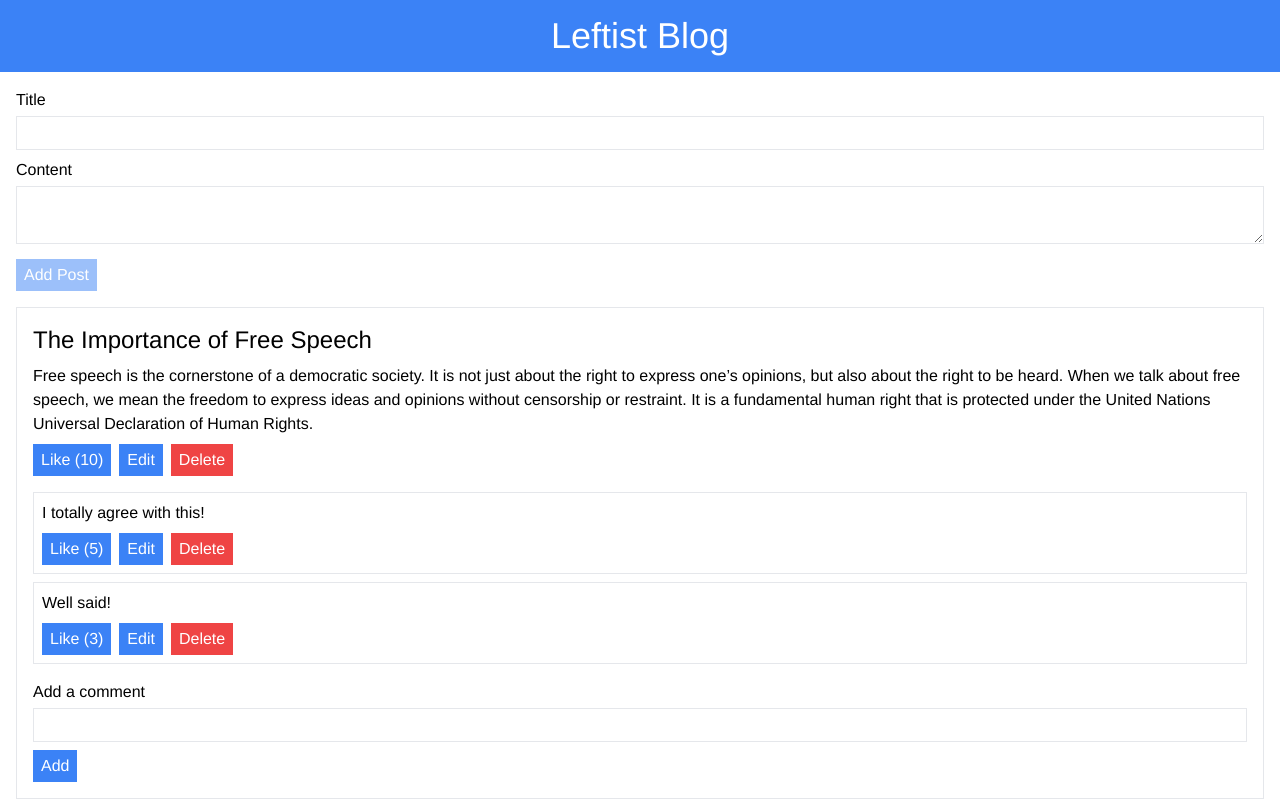
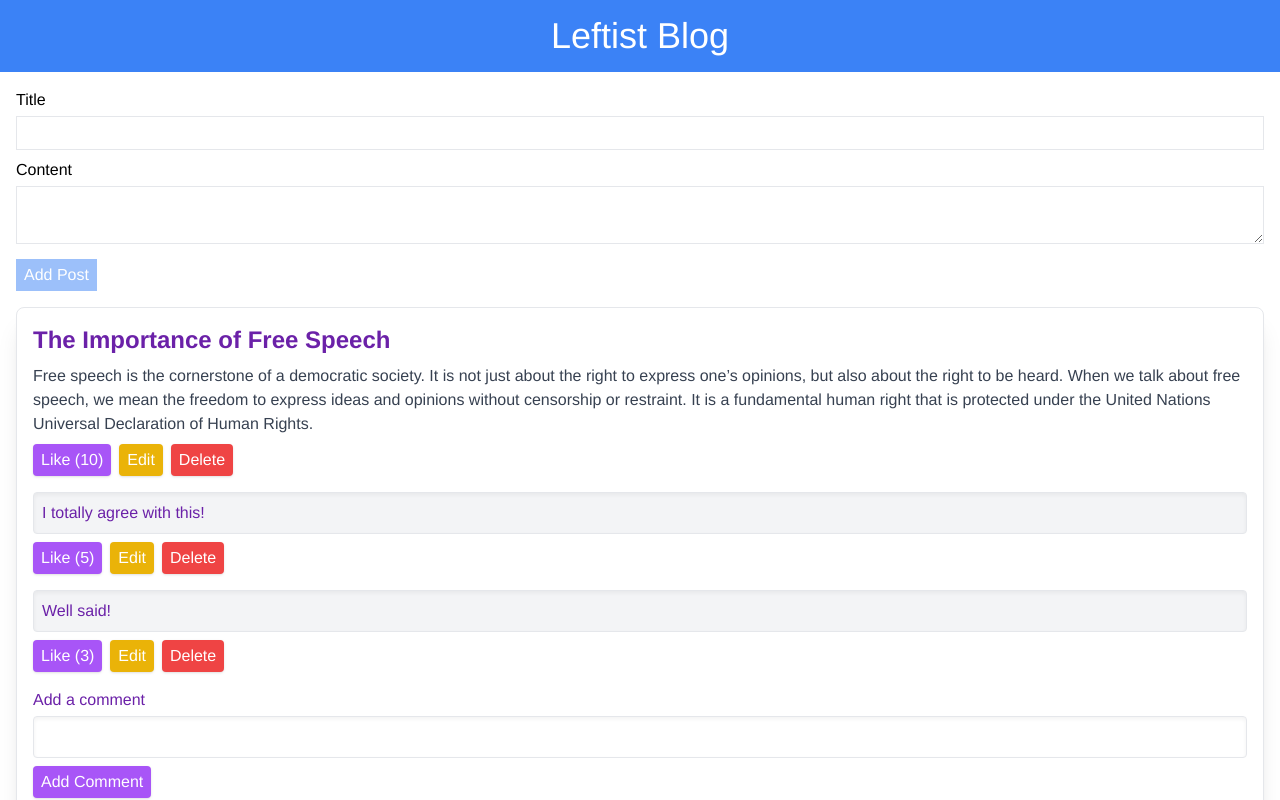
Before and after one commit to hsavzyan/ProgressivePulse, a React (Vite) app: page / in a window 1280 px wide. Shown: the top 800 px of the page. Built offline with nearby package versions, Linux system fonts and the light colour scheme.

Commit message:
design improvements

```diff
--- a/src/components/Post.tsx
+++ b/src/components/Post.tsx
@@ -68,16 +68,15 @@ const Post: React.FC<PostProps> = ({
   };
 
   // Return the JSX to render
-  // Return the JSX to render
   return (
-    <article className="border p-4 mb-4">
-      <h2 className="text-2xl mb-2">
+    <article className="border p-4 mb-4 bg-white rounded-lg shadow-xl">
+      <h2 className="text-2xl mb-2 font-semibold text-purple-800">
         {isEditingPost ? (
           <input
             type="text"
             value={postTitle}
             onChange={(e) => setPostTitle(e.target.value)}
-            className="text-2xl mb-2 w-full p-1 border"
+            className="text-2xl mb-2 w-full p-2 border rounded shadow-inner"
           />
         ) : (
           post.title
@@ -87,61 +86,66 @@ const Post: React.FC<PostProps> = ({
         <textarea
           value={postContent}
           onChange={(e) => setPostContent(e.target.value)}
-          className="w-full p-1 border mb-2"
+          className="w-full p-2 border rounded mb-2 shadow-inner"
         />
       ) : (
-        <p>{post.content}</p>
+        <p className="text-gray-700">{post.content}</p>
       )}
+      <div className="flex items-center space-x-2 mt-2">
         <button
           onClick={likePost}
-        className="mt-2 px-2 py-1 bg-blue-500 text-white mr-2"
+          className="px-2 py-1 bg-purple-500 text-white rounded shadow"
         >
           Like ({post.likes})
         </button>
         {isEditingPost ? (
           <button
             onClick={handlePostSubmit}
-          className="mt-2 px-2 py-1 bg-blue-500 text-white mr-2"
+            className="px-2 py-1 bg-green-500 text-white rounded shadow"
           >
             Save
           </button>
         ) : (
           <button
             onClick={() => setIsEditingPost(true)}
-          className="mt-2 px-2 py-1 bg-blue-500 text-white mr-2"
+            className="px-2 py-1 bg-yellow-500 text-white rounded shadow"
           >
             Edit
           </button>
         )}
         <button
           onClick={deletePost}
-        className="px-2 py-1 bg-red-500 text-white mr-2"
+          className="px-2 py-1 bg-red-500 text-white rounded shadow"
         >
           Delete
         </button>
-      <div className="mt-4">
+      </div>
+      <div className="mt-4 space-y-4">
         {post.comments.map((comment) => (
-          <div key={comment.id} className="border p-2 mb-2">
+          <div key={comment.id} className="space-y-2">
+            <div className="border p-2 rounded bg-gray-100 shadow-inner">
               {commentToEdit?.id === comment.id ? (
                 <input
                   type="text"
                   value={editedComment}
                   onChange={(e) => setEditedComment(e.target.value)}
-                className="w-full p-1 border mb-2"
+                  className="w-full p-2 border rounded mb-2 shadow-inner"
                 />
               ) : (
-              <p>{comment.content}</p>
+                <p className="text-purple-800">{comment.content}</p>
               )}
+            </div>
+            <div className="flex items-center space-x-2 mt-2">
               <button
                 onClick={() => likeComment(comment.id)}
-              className="mt-2 px-2 py-1 bg-blue-500 text-white mr-2"
+                className="px-2 py-1 bg-purple-500 text-white rounded shadow"
               >
                 Like ({comment.likes})
               </button>
               {commentToEdit?.id === comment.id ? (
                 <button
                   onClick={handleCommentSubmit}
-                className="mt-2 px-2 py-1 bg-blue-500 text-white mr-2"
+                  className="px-2 py-1 bg-green-500 text-white rounded shadow"
                 >
                   Save
                 </button>
@@ -151,22 +155,23 @@ const Post: React.FC<PostProps> = ({
                     setCommentToEdit(comment);
                     setEditedComment(comment.content);
                   }}
-                className="mt-2 px-2 py-1 bg-blue-500 text-white mr-2"
+                  className="px-2 py-1 bg-yellow-500 text-white rounded shadow"
                 >
                   Edit
                 </button>
               )}
               <button
                 onClick={() => deleteComment(comment.id)}
-              className="mt-2 px-2 py-1 bg-red-500 text-white"
+                className="px-2 py-1 bg-red-500 text-white rounded shadow"
               >
                 Delete
               </button>
             </div>
+          </div>
         ))}
         {!commentToEdit && (
           <form onSubmit={handleCommentSubmit} className="mt-4">
-            <label htmlFor="comment" className="block mb-1">
+            <label htmlFor="comment" className="block mb-1 text-purple-800">
               Add a comment
             </label>
             <input
@@ -174,10 +179,13 @@ const Post: React.FC<PostProps> = ({
               type="text"
               value={newComment}
               onChange={(e) => setNewComment(e.target.value)}
-              className="w-full p-1 border mb-2"
+              className="w-full p-2 border rounded mb-2 shadow-inner"
             />
-            <button type="submit" className="px-2 py-1 bg-blue-500 text-white">
-              Add{" "}
+            <button
+              type="submit"
+              className="px-2 py-1 bg-purple-500 text-white rounded shadow"
+            >
+              Add Comment
             </button>
           </form>
         )}
```
Lines whose indentation alone changed are shown as unchanged.
